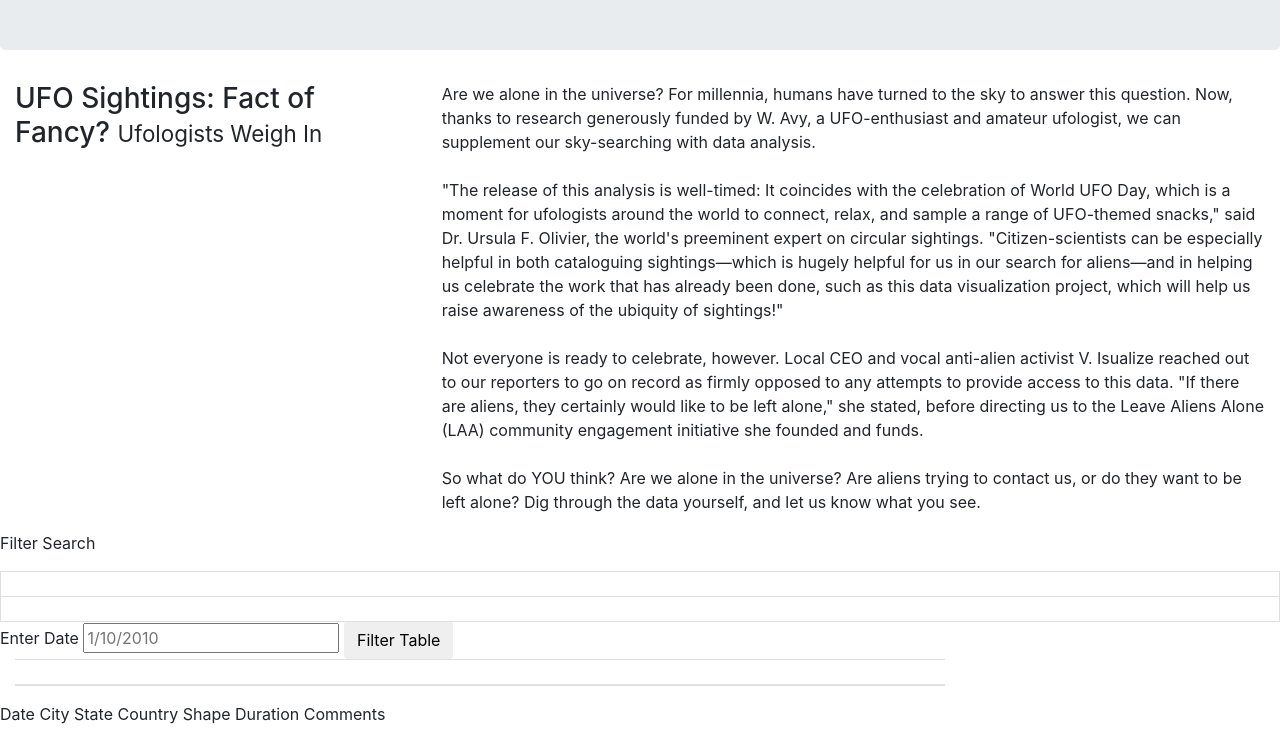
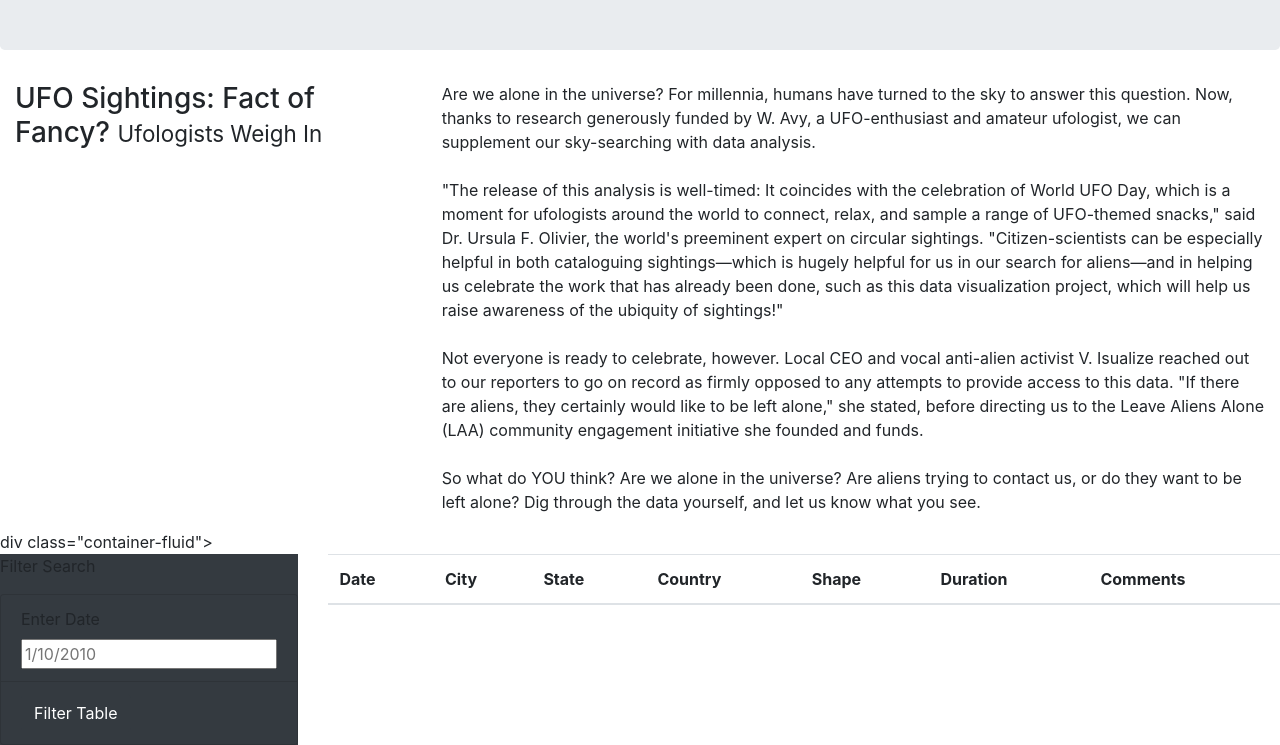
Before and after one commit to ShahZ-Khan/UFOs, a plain HTML site: page index.html in a window 1280 px wide. Shown: the part 206-951 px from the top of the page. Drawn offline with nearby package versions, Linux system fonts and the light colour scheme.

Commit message:
adding HTML

```diff
--- a/index.html
+++ b/index.html
@@ -41,47 +41,38 @@
         </div>
       </div>
     </div>
-    <div class="container-fluid">
-        <div class="row">
-          <div class="col-md-3">
-
-          </div>
-          <div class="col-md-9">
-
-          </div>
-        </div>
+    div class="container-fluid">
+    <div class="row">
+      <div class="col-md-3">
+        <form class="bg-dark">
+          <p>Filter Search</p>
+          <ul class="list-group">
+            <li class="list-group-item bg-dark">
+              <label for="datetime">Enter Date</label>
+              <input type="text" placeholder="1/10/2010" id="datetime" />
+            </li>
+            <li class="list-group-item bg-dark">
+              <button id="filter-btn" type="button" class="btn btn-dark">
+                Filter Table
+              </button>
+            </li>
+          </ul>
+        </form>
       </div>
-      <form>
-        <p>Filter Search</p>
-      </form>
-      <ul class="list-group">
-
-    </ul>
-    <li class="list-group-item">
-
-    </li>
-    <li class="list-group-item">
-
-    </li>
-    <label for="date">Enter Date</label>
-    <input type="text" placeholder="1/10/2010" id="datetime" />
-    <button id="filter-btn" type="button" class="btn btn-default">Filter Table</button>
-    <div class="col-md-9">
+      <!-- Table -->
+      <div class="col-md-9">
         <table class="table table-striped">
           <thead>
             <tr>
-              <th></th>
+              <th>Date</th>
+              <th>City</th>
+              <th>State</th>
+              <th>Country</th>
+              <th>Shape</th>
+              <th>Duration</th>
+              <th>Comments</th>
             </tr>
           </thead>
           <tbody></tbody>
         </table>
       </div>
-      <th>Date</th>
-<th>City</th>
-<th>State</th>
-<th>Country</th>
-<th>Shape</th>
-<th>Duration</th>
-<th>Comments</th>
-
-</html>
```
